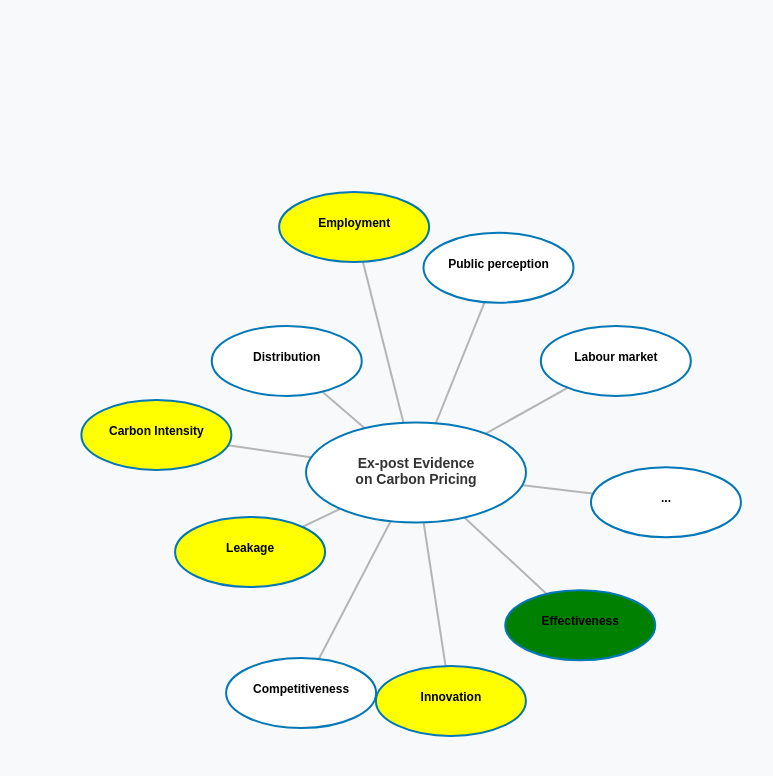
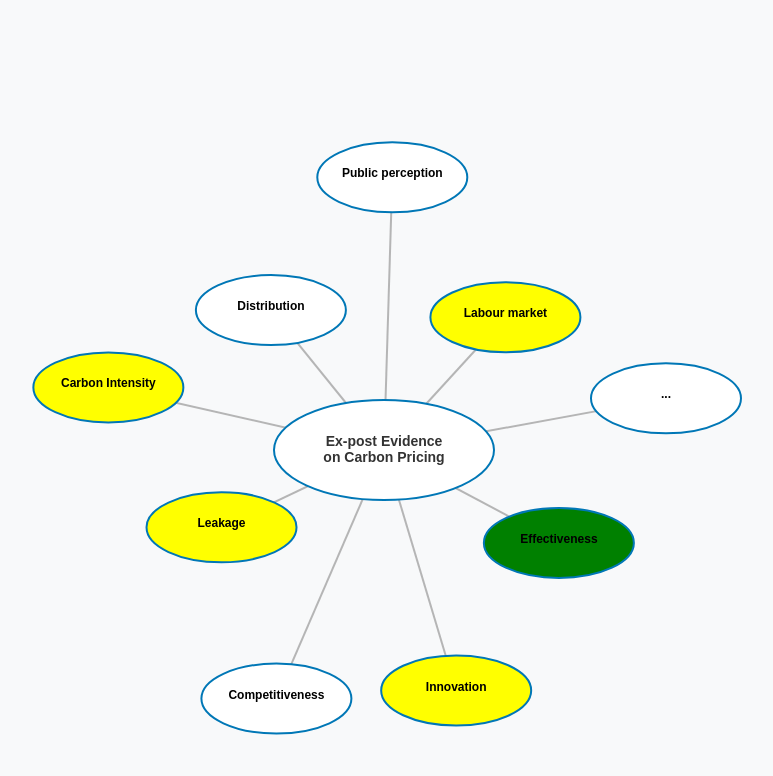
Before and after one commit to trangdtk-vnu/ecosystem-reviews, a Jekyll site: the page carbon_pricing_graph.html, which Jekyll copies as it is, in a window 1280 px wide. Shown: the top 776 px of the page, without its empty margins (256-1029 px from the left). Built offline with Jekyll 4.4.1, drawn with Linux system fonts in a browser that asks for light colours.

Commit message:
Update carbon_pricing_graph.html

```diff
--- a/carbon_pricing_graph.html
+++ b/carbon_pricing_graph.html
@@ -24,8 +24,9 @@
         }
         svg {
             display: block;
-            width: 70vw;  /* Adjusted */
-            height: 70vh; /* Adjusted */
+            width: 80vw;  /* Slightly larger to prevent cutting */
+            height: 80vh; /* Slightly larger to prevent cutting */
+            overflow: visible; /* Ensure all nodes render */
         }
         .node {
             stroke: #0077b6;
@@ -60,8 +61,8 @@
 </div>
 
 <script>
-    const width = window.innerWidth * 0.75;  // Adjusted size
-    const height = window.innerHeight * 0.75; // Adjusted size
+    const width = window.innerWidth * 0.80;
+    const height = window.innerHeight * 0.80;
 
     const svg = d3.select("#carbonGraph")
         .attr("width", width)
@@ -70,24 +71,25 @@
     const nodes = [
         { id: "Ex-post Evidence\non Carbon Pricing", fx: width / 2, fy: height / 2, fixed: true, color: "white" },
         { id: "Effectiveness", color: "green" },
-        { id: "Labour market", color: "white" },
+        { id: "Labour market", color: "yellow" },
         { id: "Innovation", color: "yellow" },
         { id: "Leakage", color: "yellow" },
         { id: "Public perception", color: "white" },
         { id: "Competitiveness", color: "white" },
         { id: "Distribution", color: "white" },
         { id: "...", color: "white" },
-        { id: "Carbon Intensity", color: "yellow" },
-        { id: "Employment", color: "yellow" }
+        { id: "Carbon Intensity", color: "yellow" }
     ];
 
     const links = nodes.slice(1).map(node => ({ source: nodes[0], target: node }));
 
     const simulation = d3.forceSimulation(nodes)
         .force("link", d3.forceLink(links).id(d => d.id).distance(180))
-        .force("charge", d3.forceManyBody().strength(-800))
+        .force("charge", d3.forceManyBody().strength(-1000))
         .force("center", d3.forceCenter(width / 2, height / 2)) // Ensures it remains centered
-        .force("collision", d3.forceCollide().radius(75))
+        .force("collision", d3.forceCollide().radius(90)) // Increased radius for better spacing
+        .force("x", d3.forceX(width / 2).strength(0.05)) // Keep nodes within the boundaries
+        .force("y", d3.forceY(height / 2).strength(0.05)) // Keep nodes within the boundaries
         .on("tick", ticked);
 
     const link = svg.selectAll(".link")
```
